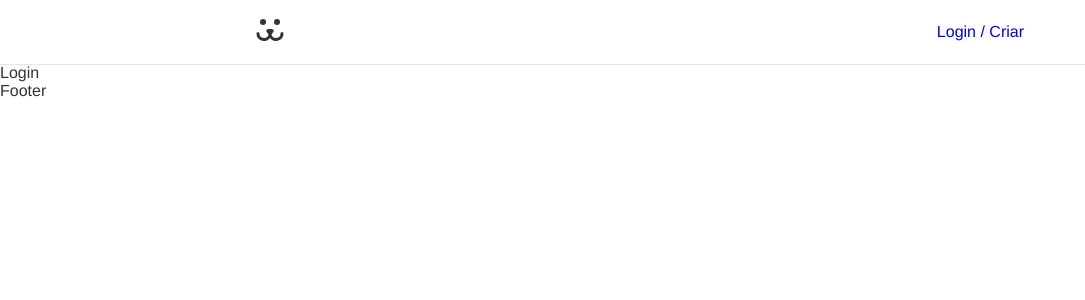
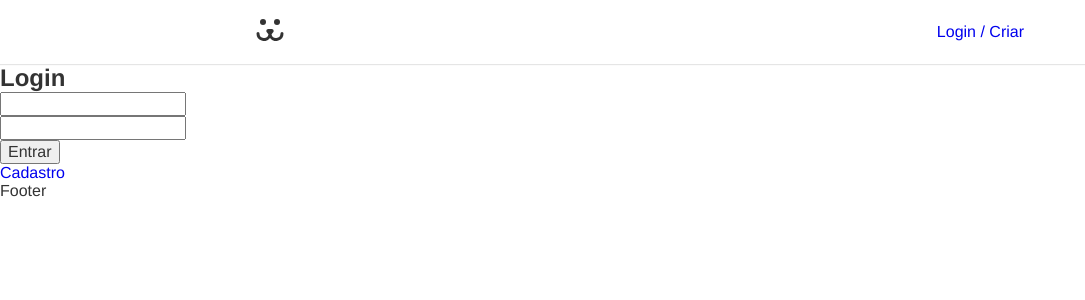
Before and after one commit to alexmonteirodev/dogs, a React (Vite) app: page /login in a window 1280 px wide. Shown: the top 300 px of the page, without its empty margins (0-1085 px from the left). Built offline with nearby package versions, Linux system fonts and the light colour scheme.

Commit message:
login area and routes created

```diff
--- a/src/App.jsx
+++ b/src/App.jsx
@@ -14,7 +14,7 @@ const App = () => {
         <Header />
         <Routes>
           <Route path="/" element={<Home />} />
-          <Route path="/login" element={<Login />} />
+          <Route path="/login/*" element={<Login />} />
         </Routes>
         <Footer />
       </BrowserRouter>
--- a/src/Components/Login/Login.jsx
+++ b/src/Components/Login/Login.jsx
@@ -1,7 +1,21 @@
 import React from "react";
+import { Route, Routes } from "react-router-dom";
+import LoginForm from "./LoginForm";
+import LoginCreate from "./LoginCreate";
+import LoginPasswordLost from "./LoginPasswordLost";
+import LoginPasswordReset from "./LoginPasswordReset";
 
 const Login = () => {
-  return <div>Login</div>;
+  return (
+    <div>
+      <Routes>
+        <Route path="/" element={<LoginForm />} />
+        <Route path="criar" element={<LoginCreate />} />
+        <Route path="perdeu" element={<LoginPasswordLost />} />
+        <Route path="resetar" element={<LoginPasswordReset />} />
+      </Routes>
+    </div>
+  );
 };
 
 export default Login;
--- /dev/null
+++ b/src/Components/Login/LoginCreate.jsx
@@ -0,0 +1,7 @@
+import React from "react";
+
+const LoginCreate = () => {
+  return <div>LoginCreate</div>;
+};
+
+export default LoginCreate;
--- /dev/null
+++ b/src/Components/Login/LoginForm.jsx
@@ -0,0 +1,48 @@
+import React from "react";
+import { Link } from "react-router-dom";
+
+const LoginForm = () => {
+  const [username, setUsername] = React.useState("");
+  const [password, setPassword] = React.useState("");
+
+  function handleSubmit(e) {
+    e.preventDefault();
+
+    fetch("https://dogsapi.origamid.dev/json/jwt-auth/v1/token", {
+      method: "POST",
+      headers: {
+        "Content-Type": "application/json",
+      },
+      body: JSON.stringify({ username, password }),
+    })
+      .then((r) => {
+        console.log(r);
+        return r.json();
+      })
+      .then((json) => {
+        console.log(json);
+      });
+  }
+
+  return (
+    <section>
+      <h1>Login</h1>
+      <form action="" onSubmit={handleSubmit}>
+        <input
+          type="text"
+          value={username}
+          onChange={({ target }) => setUsername(target.value)}
+        />
+        <input
+          type="text"
+          value={password}
+          onChange={({ target }) => setPassword(target.value)}
+        />
+        <button>Entrar</button>
+      </form>
+      <Link to="/login/criar">Cadastro</Link>
+    </section>
+  );
+};
+
+export default LoginForm;
--- /dev/null
+++ b/src/Components/Login/LoginPasswordLost.jsx
@@ -0,0 +1,7 @@
+import React from "react";
+
+const LoginPasswordLost = () => {
+  return <div>LoginPasswordLost</div>;
+};
+
+export default LoginPasswordLost;
--- /dev/null
+++ b/src/Components/Login/LoginPasswordReset.jsx
@@ -0,0 +1,7 @@
+import React from "react";
+
+const LoginPasswordReset = () => {
+  return <div>LoginPasswordReset</div>;
+};
+
+export default LoginPasswordReset;
```
